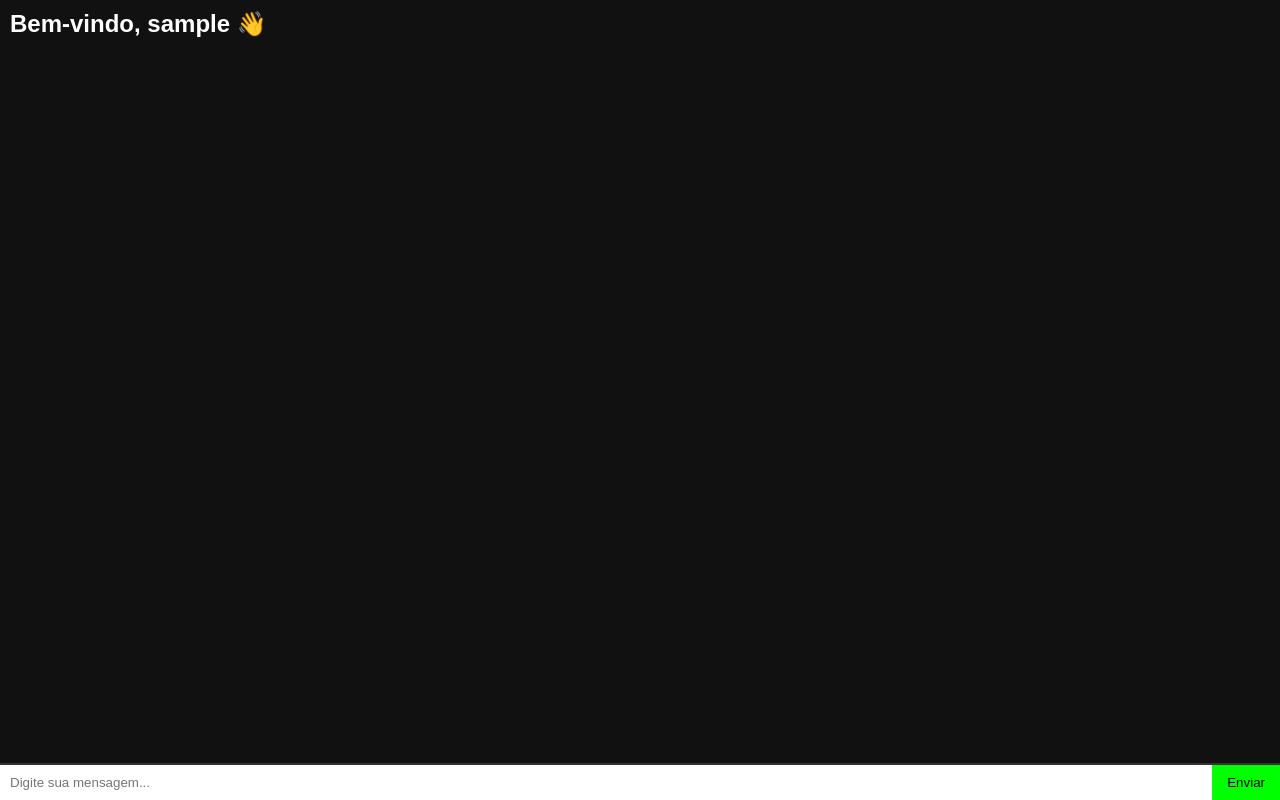
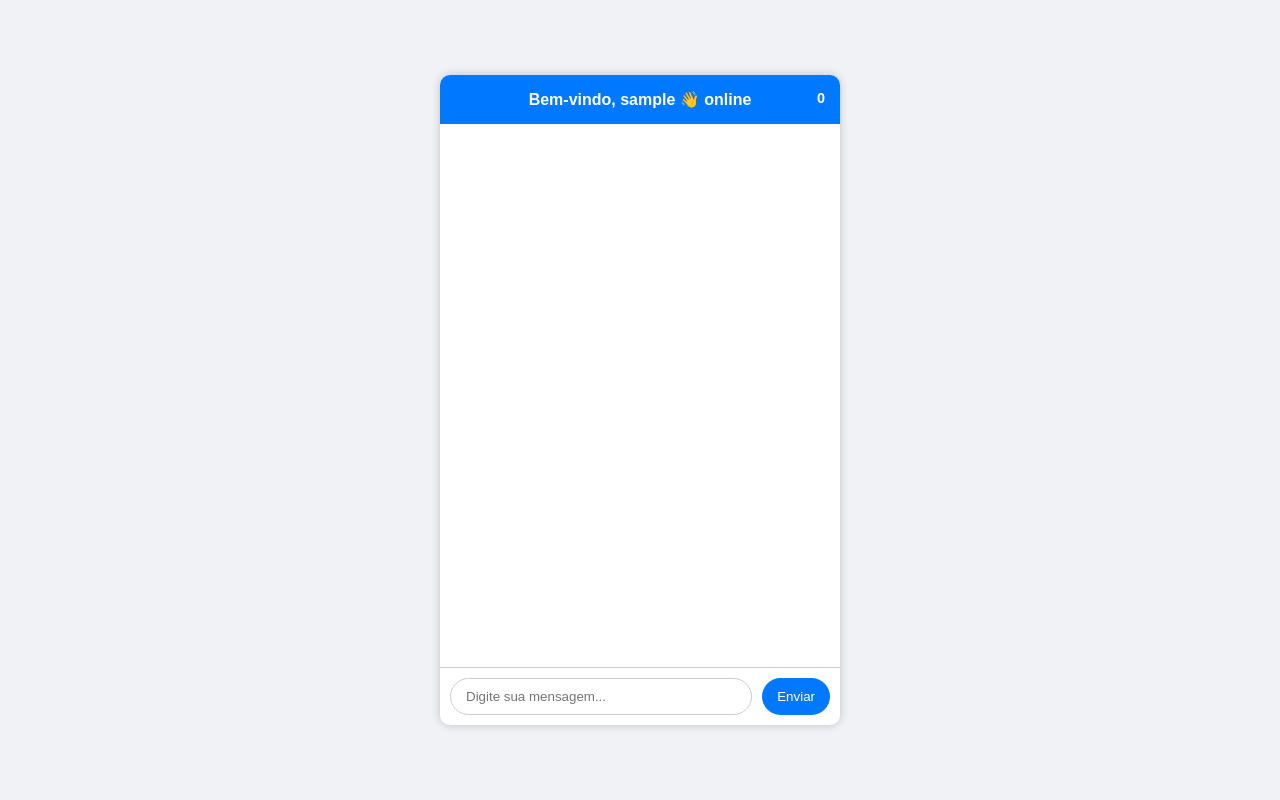
Before and after one commit to Viriditas/meu_site, a Flask app: page /chat in a window 1280 px wide. Run offline with Flask 3, Linux system fonts and the light colour scheme; the visitor is signed in with stand-in values (Sample User, id 1); some libraries are stand-ins or nearby versions.

Commit message:
Adição no chat com emoji, hora das mensagens e contador de usuários

```diff
--- a/app.py
+++ b/app.py
@@ -1,6 +1,7 @@
 from flask import Flask, render_template, request, redirect, session, url_for
-from flask_socketio import SocketIO, send
+from flask_socketio import SocketIO, send, join_room, leave_room
 import os
+from datetime import datetime
 
 app = Flask(__name__)
 app.config['SECRET_KEY'] = os.getenv('SECRET_KEY', 'segredo123')
@@ -22,12 +23,28 @@ def login():
 def chat():
     if 'usuario' not in session:
         return redirect(url_for('login'))
-    return render_template('chat.html', usuario=session['usuario'])
+    return render_template('chat.html', usuario=session['usuario'], count=len(usuarios_conectados))
+
+@socketio.on('connect')
+def handle_connect():
+    usuario = session.get('usuario', 'Anônimo')
+    if usuario not in usuarios_conectados:
+        usuarios_conectados.add(usuario)
+    send(f"🔵 {usuario} entrou no chat!", broadcast=True)
+    socketio.emit('user_count', len(usuarios_conectados), broadcast=True)
+
+@socketio.on('disconnect')
+def handle_disconnect():
+    usuario = session.get('usuario', 'Anônimo')
+    usuarios_conectados.discard(usuario)
+    send(f"🔴 {usuario} saiu do chat!", broadcast=True)
+    socketio.emit('user_count', len(usuarios_conectados), broadcast=True)
 
 @socketio.on('message')
 def handle_message(msg):
     usuario = session.get('usuario', 'Anônimo')
-    texto = f"{usuario}: {msg}"
+    hora = datetime.now().strftime("%H:%M")
+    texto = f"{usuario} ({hora}): {msg}"
     send(texto, broadcast=True)
 
 if __name__ == '__main__':
--- a/templates/chat.html
+++ b/templates/chat.html
@@ -6,74 +6,70 @@
 <title>Bate-Papo Flask</title>
 <script src="https://cdn.socket.io/4.3.2/socket.io.min.js"></script>
 <style>
-        body {
-            font-family: Arial, sans-serif;
-            background: #111;
-            color: white;
-            display: flex;
-            flex-direction: column;
-            height: 100vh;
-            margin: 0;
-        }
-        #chat {
-            flex: 1;
-            overflow-y: auto;
-            padding: 10px;
-            border-bottom: 2px solid #333;
-        }
-        #mensagem {
-            display: flex;
-        }
-        input {
-            flex: 1;
-            padding: 10px;
-            border: none;
-            outline: none;
-        }
-        button {
-            background: #0f0;
-            border: none;
-            padding: 10px 15px;
-            cursor: pointer;
-        }
-        p {
-            margin: 5px 0;
-        }
-        h2 {
-            margin: 10px;
-        }
+    * { box-sizing: border-box; margin: 0; padding: 0; }
+    body { font-family: Arial, sans-serif; background: #f0f2f5; height: 100vh; display: flex; justify-content: center; align-items: center; }
+
+    .chat-container { width: 400px; height: 650px; background: #fff; border-radius: 10px; display: flex; flex-direction: column; box-shadow: 0 0 10px rgba(0,0,0,0.2); overflow: hidden; }
+
+    .chat-header { background: #0078FF; color: #fff; padding: 15px; font-weight: bold; text-align: center; position: relative; }
+    .chat-header span { position: absolute; right: 15px; font-size: 0.9em; color: #fff; }
+
+    #chat { flex: 1; padding: 15px; overflow-y: auto; display: flex; flex-direction: column; gap: 10px; }
+
+    .mensagem { padding: 10px 15px; border-radius: 20px; max-width: 70%; word-wrap: break-word; }
+    .mensagem.own { background: #DCF8C6; align-self: flex-end; }
+    .mensagem.other { background: #ECECEC; align-self: flex-start; }
+
+    .chat-input { display: flex; padding: 10px; border-top: 1px solid #ccc; }
+    .chat-input input { flex: 1; padding: 10px 15px; border-radius: 20px; border: 1px solid #ccc; outline: none; }
+    .chat-input button { margin-left: 10px; padding: 10px 15px; border: none; border-radius: 20px; background: #0078FF; color: #fff; cursor: pointer; }
 </style>
 </head>
 <body>
-    <h2>Bem-vindo, {{ usuario }} 👋</h2>
+<div class="chat-container">
+    <div class="chat-header">Bem-vindo, {{ usuario }} 👋 <span id="user-count">{{ count }}</span> online</div>
     <div id="chat"></div>
-    <div id="mensagem">
+    <div class="chat-input">
         <input id="texto" type="text" placeholder="Digite sua mensagem..." autocomplete="off">
         <button onclick="enviar()">Enviar</button>
+    </div>
 </div>
 
 <script>
     const socket = io();
     const chat = document.getElementById('chat');
     const texto = document.getElementById('texto');
+    const usuario = "{{ usuario }}";
+    const userCount = document.getElementById('user-count');
 
     socket.on('message', msg => {
-            const p = document.createElement('p');
-            p.textContent = msg;
-            chat.appendChild(p);
+        const div = document.createElement('div');
+        div.textContent = msg;
+
+        if (msg.startsWith(usuario + " (")) {
+            div.className = 'mensagem own';
+        } else {
+            div.className = 'mensagem other';
+        }
+
+        chat.appendChild(div);
         chat.scrollTop = chat.scrollHeight;
+    });
+
+    socket.on('user_count', count => {
+        userCount.textContent = count;
     });
 
     function enviar() {
         const msg = texto.value.trim();
-            if (msg) {
+        if(msg){
             socket.send(msg);
             texto.value = '';
         }
     }
 
     texto.addEventListener('keypress', e => {
-            if (e.key === 'Enter') enviar();
+        if(e.key === 'Enter') enviar();
     });
 </script>
 </body>
```
Lines whose indentation alone changed are shown as unchanged.
